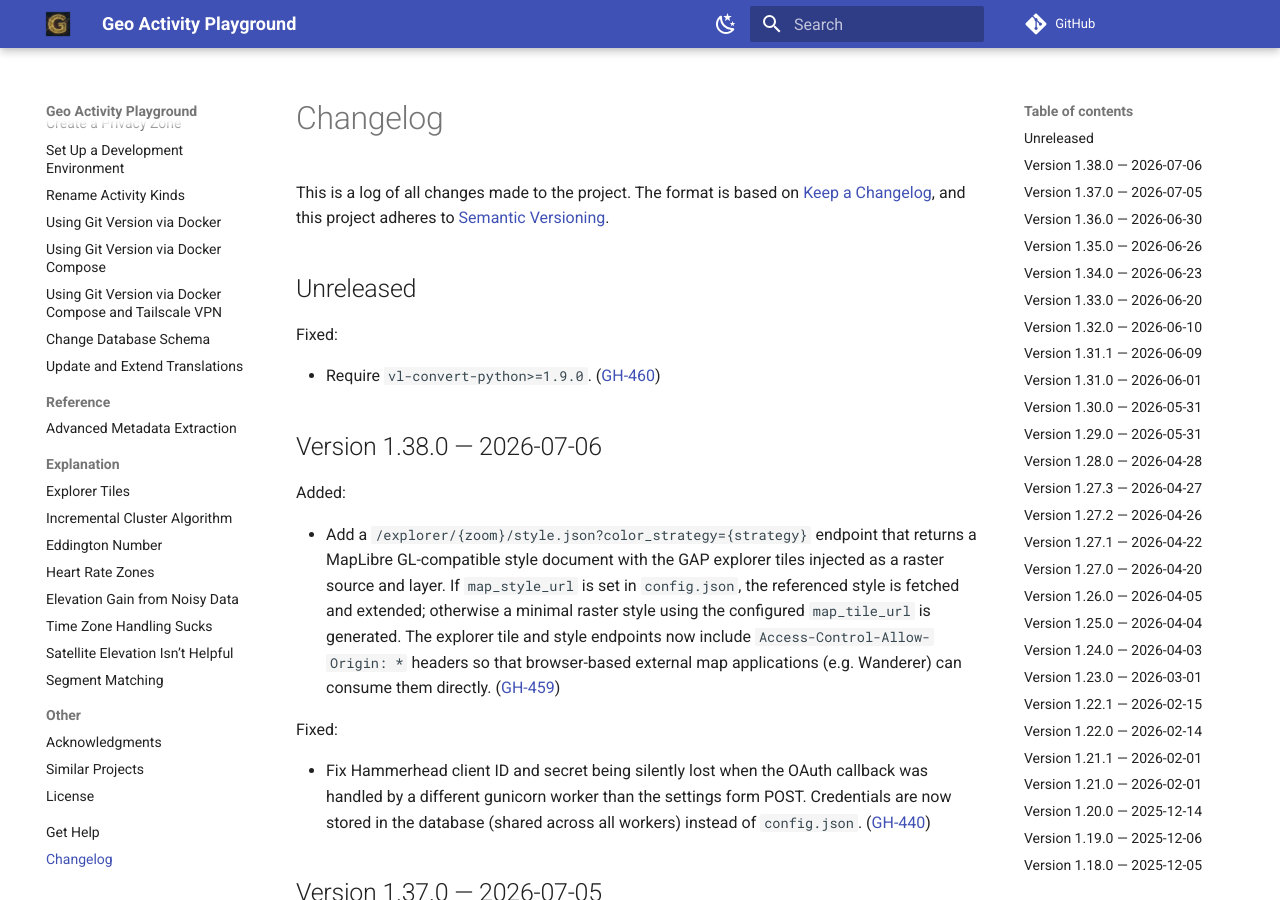
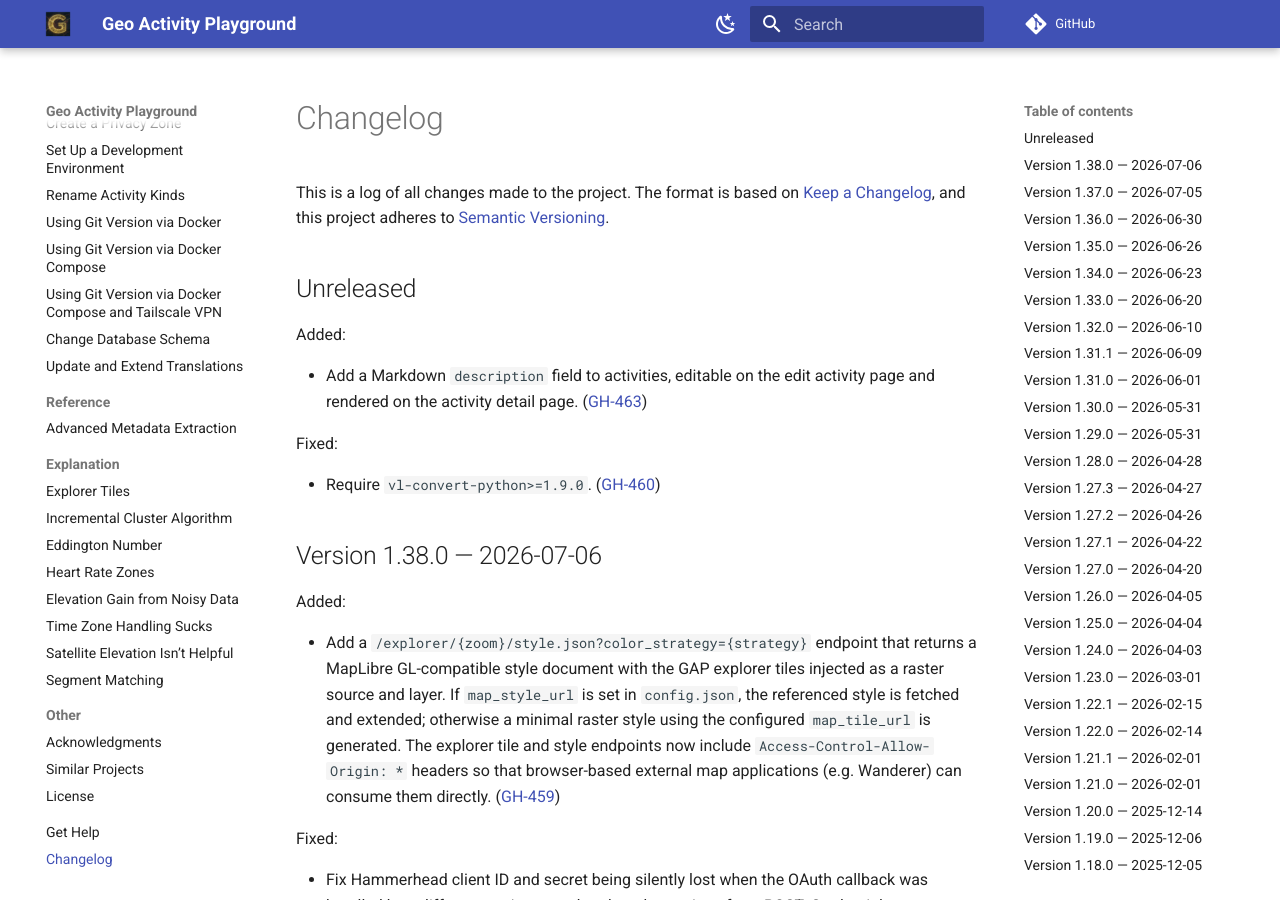
Before and after one commit to martin-ueding/geo-activity-playground, an MkDocs documentation site: the page built from docs/changelog.md, in a window 1280 px wide and 900 px high. Built offline with MkDocs 1.6.1 and Material for MkDocs 9.7.7, drawn with Linux system fonts in a browser that asks for light colours; comment, search, counter and statistics services are not loaded.

Commit message:
docs: changelog entry for activity description field
Refs: GH-463

```diff
--- a/docs/changelog.md
+++ b/docs/changelog.md
@@ -16,6 +16,10 @@ Types of changes
 <!-- next version below this line -->
 
 ## Unreleased
+
+Added:
+
+- Add a Markdown `description` field to activities, editable on the edit activity page and rendered on the activity detail page. ([GH-463](https://github.com/martin-ueding/geo-activity-playground/discussions/463))
 
 Fixed:
 
```
